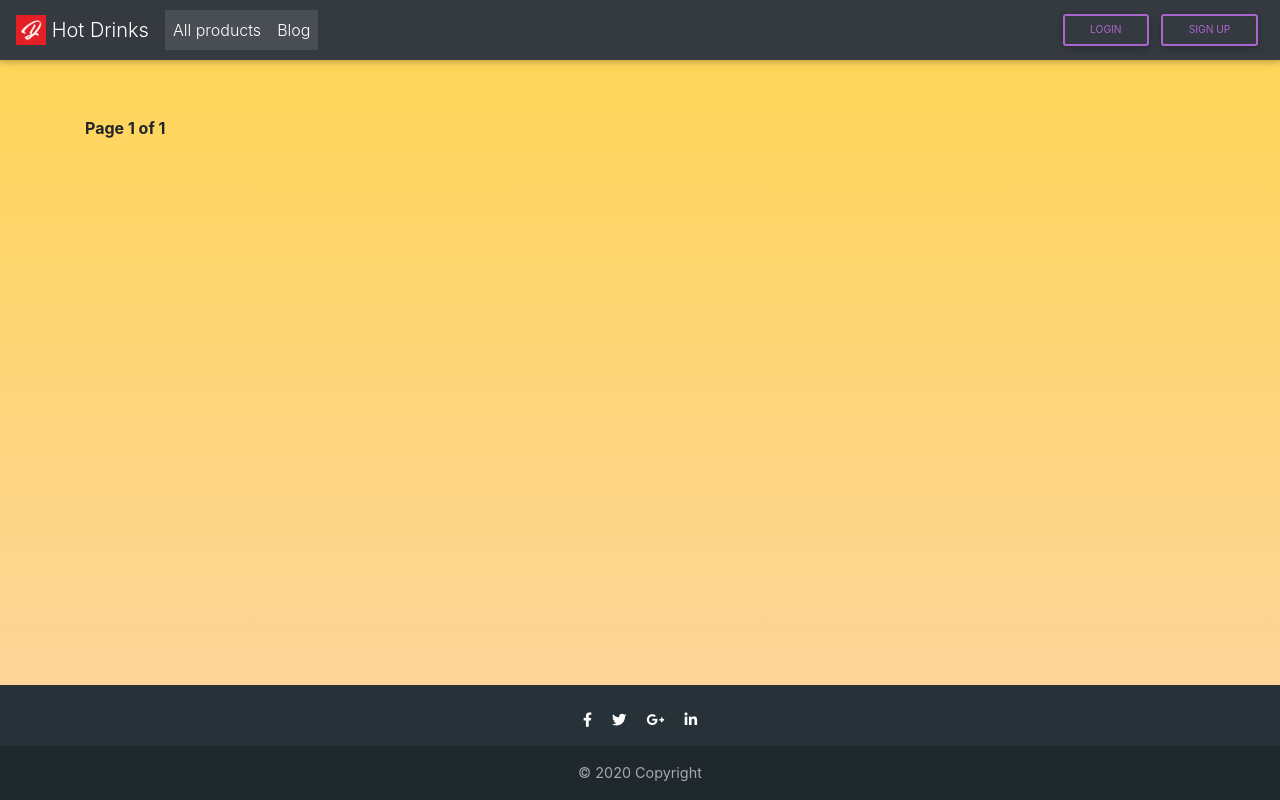
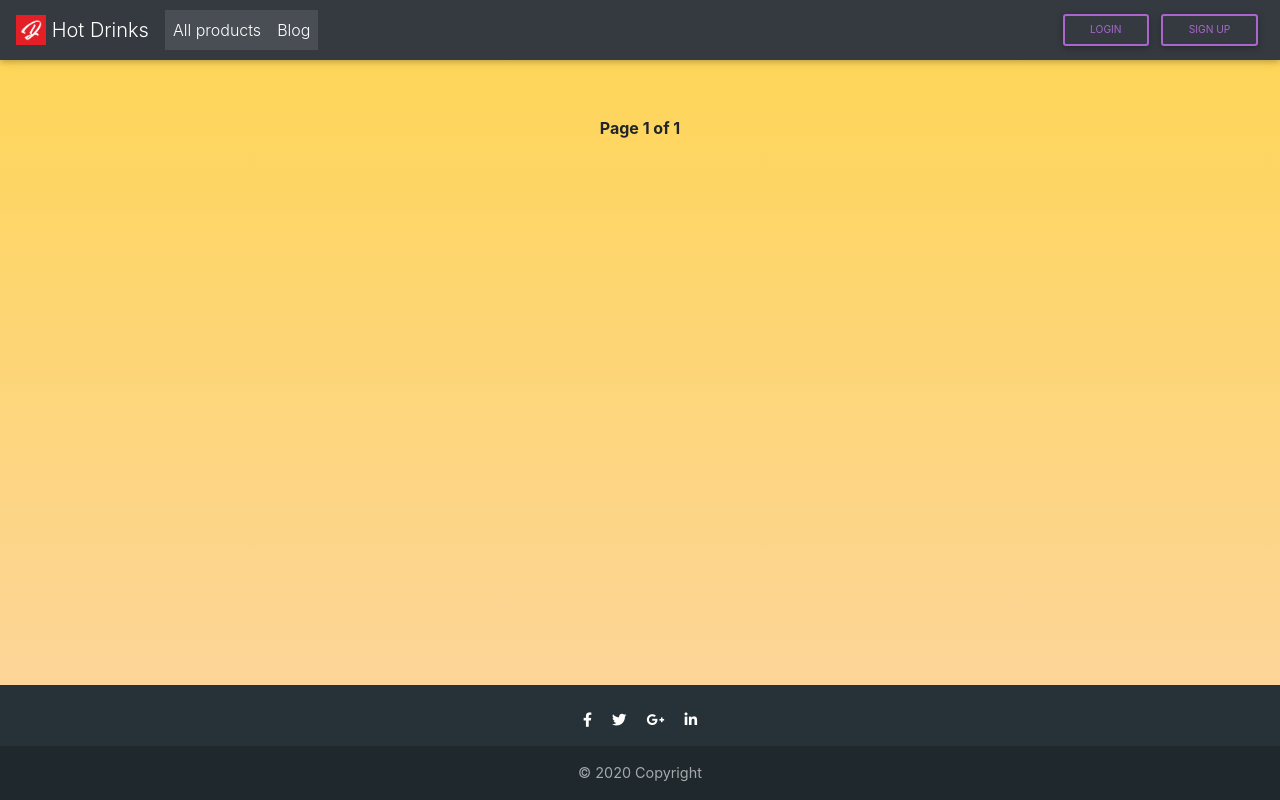
Before and after one commit to Simomir/My_shop, a Django app: page /all/ in a window 1280 px wide. Run offline with Django 3.2, Linux system fonts and the light colour scheme; data that the repository does not hold is empty; some libraries are stand-ins or nearby versions.

Commit message:
Fixed css for product list.

```diff
--- a/static/shop/product_list.css
+++ b/static/shop/product_list.css
@@ -1,6 +1,11 @@
 body {
     background: linear-gradient(to top, rgb(253, 213, 152) 15%, gold 200%) no-repeat;
-    height: auto;
+    height: 100%;
+}
+
+html {
+    position: relative;
+    min-height: 100%;
 }
 
 .card {
@@ -8,6 +13,7 @@ body {
     cursor: pointer;
     display: inline-block;
     margin-bottom: 10px;
+    margin-top: 10px;
 }
 
 .card:hover {
@@ -43,12 +49,6 @@ div.text-muted {
     }
 }
 
-@media(min-height: 700px) {
-    body {
-        height: 100vh
-    }
-}
-
 @media(max-width:768px) {
     body {
         height: 100%
@@ -64,3 +64,8 @@ div.text-muted {
     clear: both;
     height: 120px;
 }
+
+.pagination span {
+    margin-left: auto;
+    margin-right: auto;
+}
--- a/templates/blog/partials/footer.html
+++ b/templates/blog/partials/footer.html
@@ -1,4 +1,4 @@
-<footer class="page-footer font-small special-color-dark pt-4 fixed-bottom">
+<footer class="page-footer font-small special-color-dark pt-4 fixed-bottom footer">
   <div class="container">
     <ul class="list-unstyled list-inline text-center">
       <li class="list-inline-item">
--- a/templates/shop/partials/list.html
+++ b/templates/shop/partials/list.html
@@ -1,6 +1,6 @@
 {% load static %}
 {% for product in products %}
-    <div class="col-lg-3 col-md-6 offset-md-0 offset-sm-1 col-sm-10 offset-sm-1 my-lg-0 my-2">
+    <div class="col-lg-3 col-md-6 offset-md-0 offset-sm-1 col-sm-10 offset-sm-1 my-lg-0 my-2 card-parent">
         <div class="card text-center">
             <img class="card-img-top product_image" src="{{ product.image.url }}" alt="Product Image">
             <div class="card-body">
```
Also changed, not shown: media/shop/products/images/aaaasss.jpeg (added), media/shop/products/images/coffee_cup_mXkpFA7.jpg (added), media/shop/products/images/eeee.jpeg (added), media/shop/products/images/roibos-tea.webp (added).
